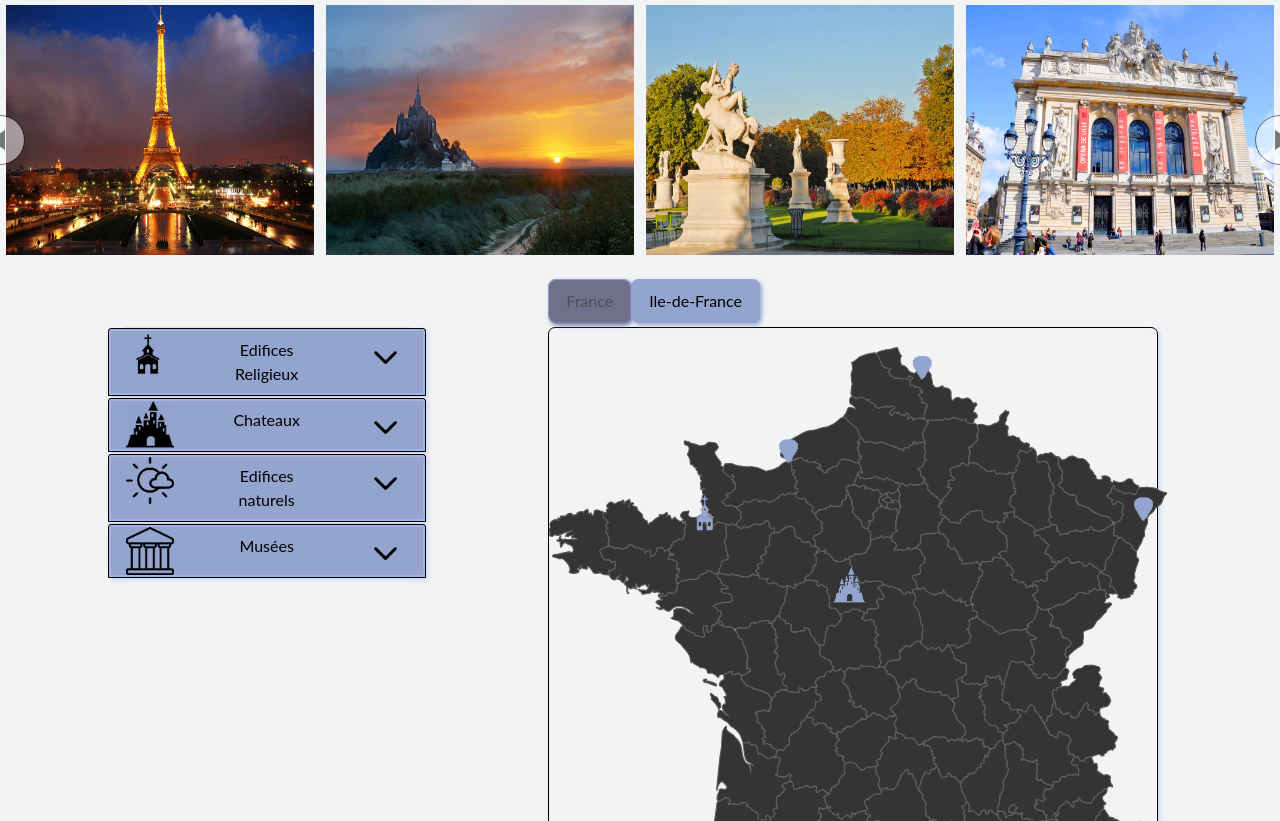
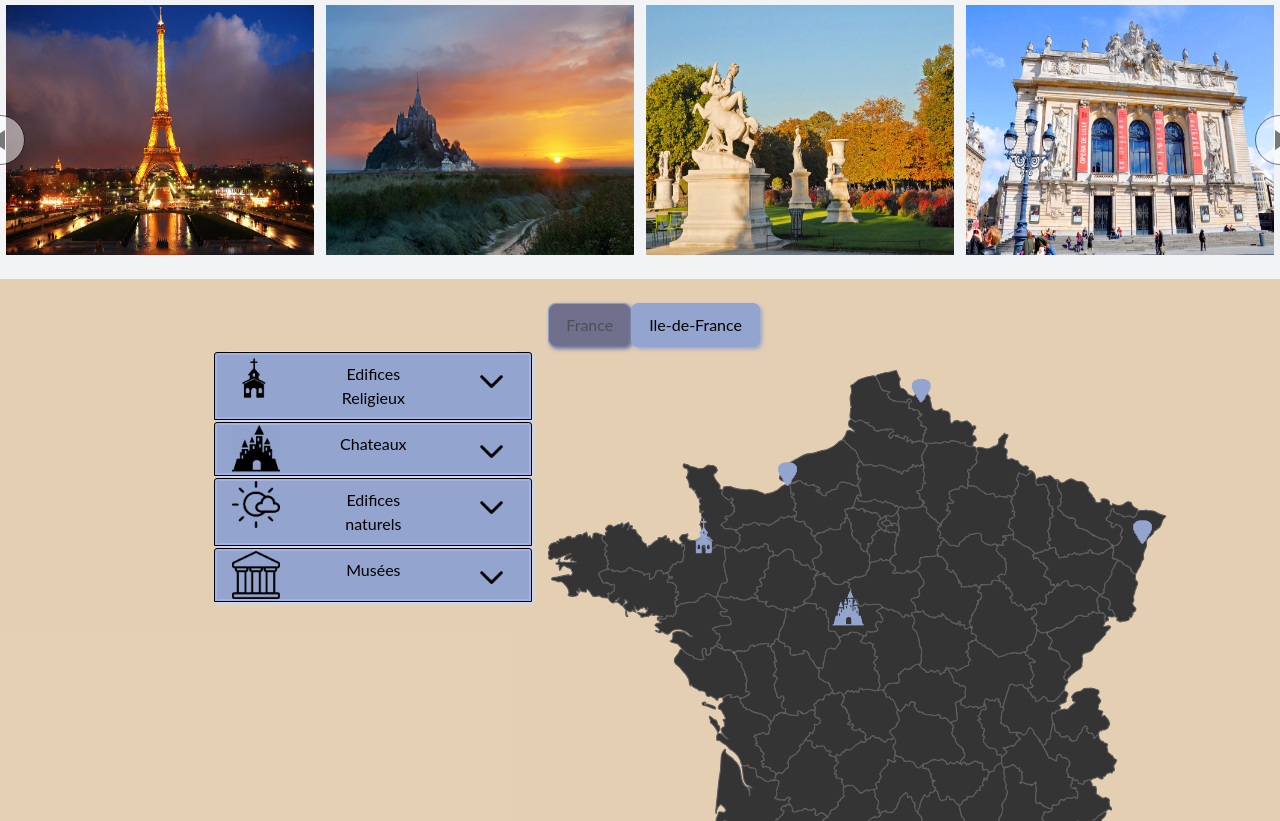
Before and after one commit to AlperROzkan/MonumentsDeFranceBootstrap, a website: page static/trouveMonument.html in a window 1280 px wide. Shown: the part 131-952 px from the top of the page. Drawn offline with nearby package versions, Linux system fonts and the light colour scheme; some packages are replaced by stand-ins of ours; a script that the page names is missing.

Commit message:
css update

```diff
--- a/assets/css/index.css
+++ b/assets/css/index.css
@@ -37,13 +37,6 @@
 
 #france, #ilefrance{
     margin-top: 5px;
-    border-radius: 7px 7px 7px 7px;
-    -moz-border-radius: 7px 7px 7px 7px;
-    -webkit-border-radius: 7px 7px 7px 7px;
-    border: 1px solid #000000;
-    -webkit-box-shadow: 2px 2px 4px 0px rgba(200,216,235,1);
-    -moz-box-shadow: 2px 2px 4px 0px rgba(200,216,235,1);
-    box-shadow: 2px 2px 4px 0px rgba(200,216,235,1);
 }
 
 .nav-tabs {
@@ -116,7 +109,9 @@ p {
     padding: 10px;
 }
 
-
+.carteEtLeg {
+background-color: rgba(222,184,135,0.6);
+}
 
 
 
--- a/static/trouveMonument.html
+++ b/static/trouveMonument.html
@@ -71,12 +71,12 @@
 
 
 
-<div class="container-fluid">
-
+<div class="container-fluid carteEtLeg">
+<br>
     <div class="row">
 
         <!--Catégories-->
-        <div class="col-3 offset-md-1 ">
+        <div class="col-3 offset-md-2 ">
             <br>
             <br>
             <div id="accordion">
@@ -321,7 +321,7 @@
 
 
         <!--Carte de France-->
-        <div class="col-6 offset-md-1">
+        <div class="col-6">
 
             <ul class="nav nav-tabs" id="myTab" role="tablist">
                 <li class="nav-item ongletMap">
@@ -359,7 +359,6 @@
 
 
 </div>
-<br>
 
 <script>
     $(document).ready(function () {
```
Also changed, not shown: assets/css/cartes.css (line endings or trailing spaces).
